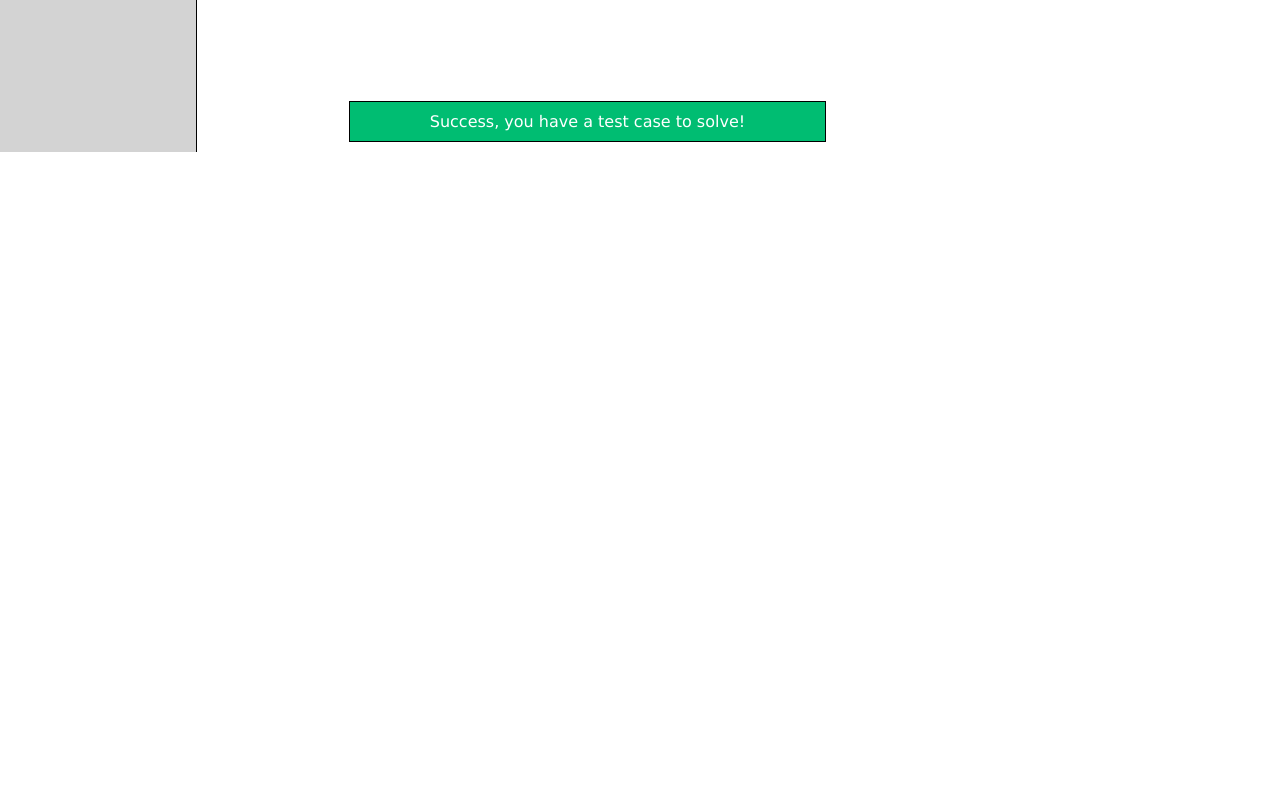
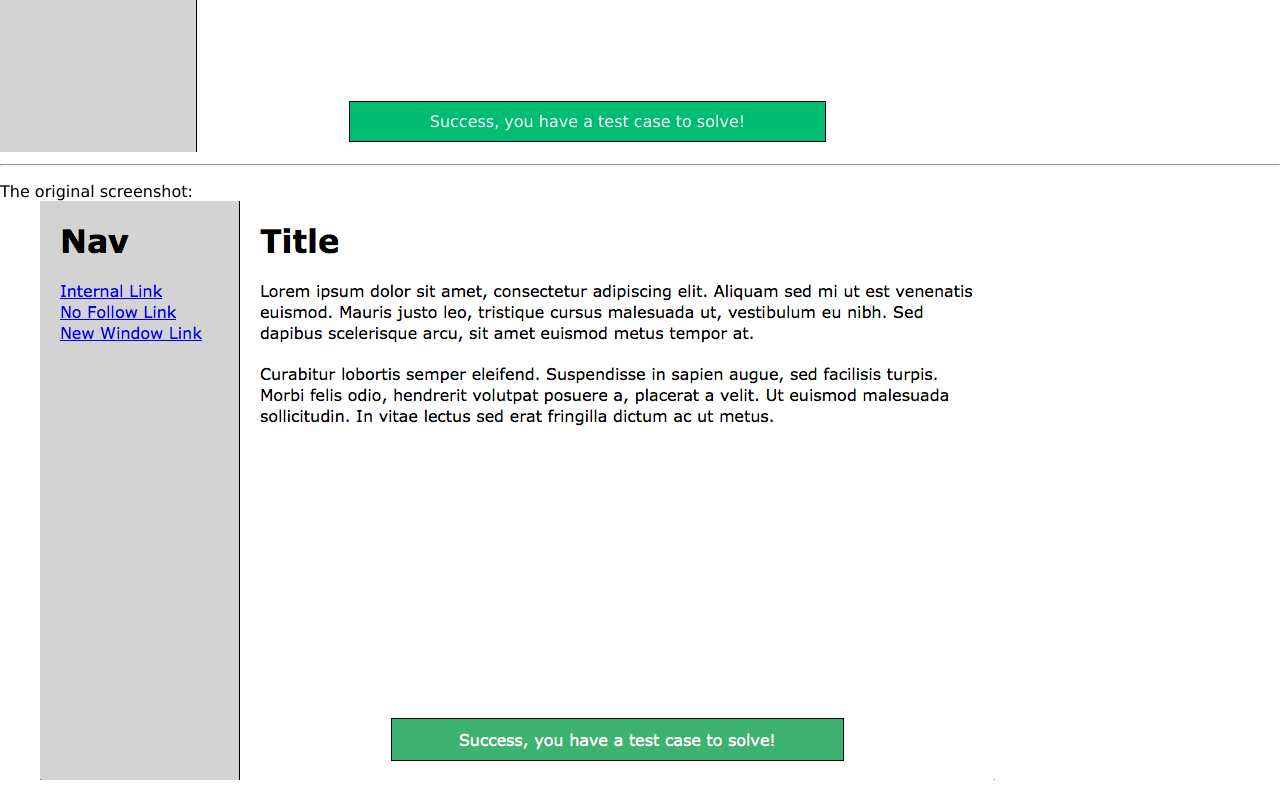
Before and after one commit to brianfryer/A-test-case-to-solve, a plain HTML site: page internal/index.html in a window 1280 px wide. Shown: the part 419-1219 px from the top of the page. Before the commit the page ends 800 px from the top, so only its background shows below. Drawn offline with Linux system fonts and the light colour scheme.

Commit message:
Added screenshot to the bottom of each page.

```diff
--- a/internal/index.html
+++ b/internal/index.html
@@ -53,5 +53,13 @@
 
     </div>
 
+    <footer>
+        <hr />
+        <dl>
+            <dt>The original screenshot:</dt>
+            <dd><img title="This is the screenshot that was sent as part of the test" alt="Screenshot to mockup" src="../img/original-screenshot.png" /></dd>
+        </dl>
+    </footer>
+
 </body>
 </html>
```
Also changed, not shown: index.html (+8 -0 lines), success/index.html (+8 -0 lines). Lines whose indentation alone changed are shown as unchanged.
